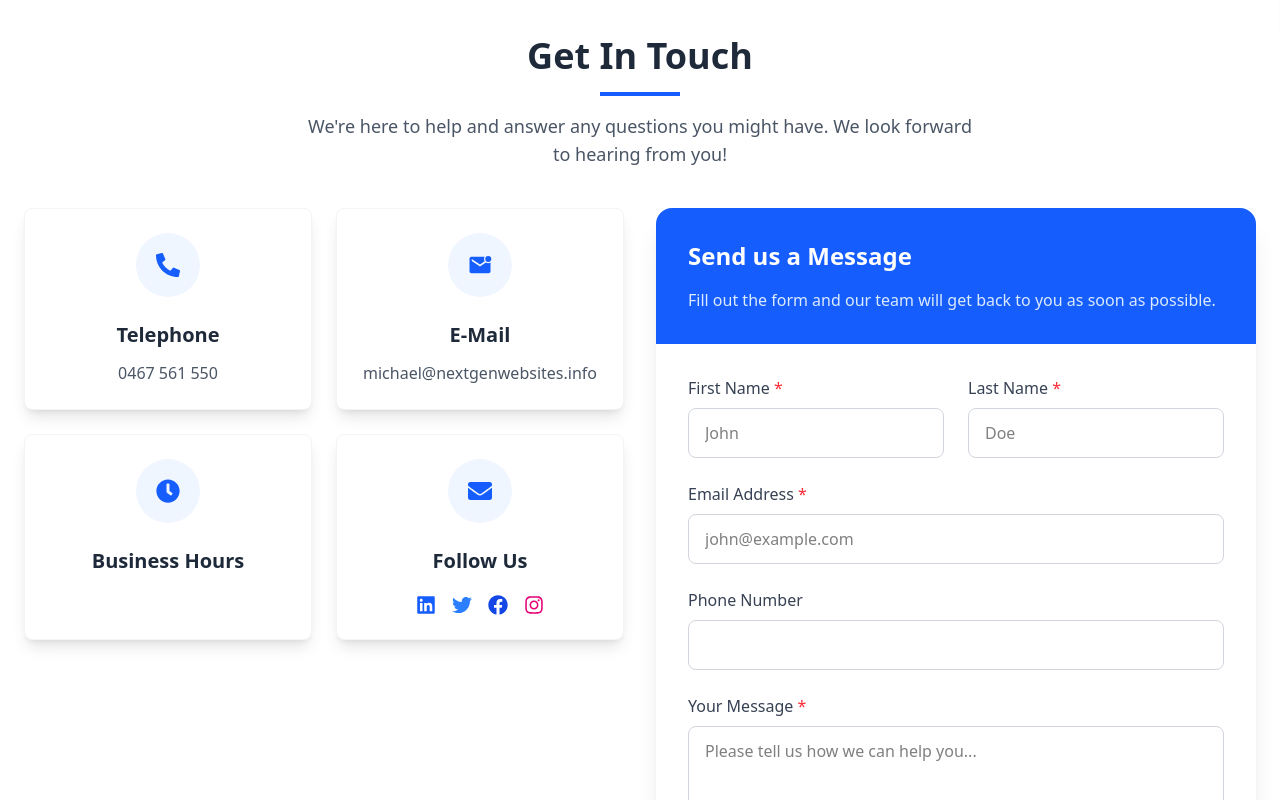
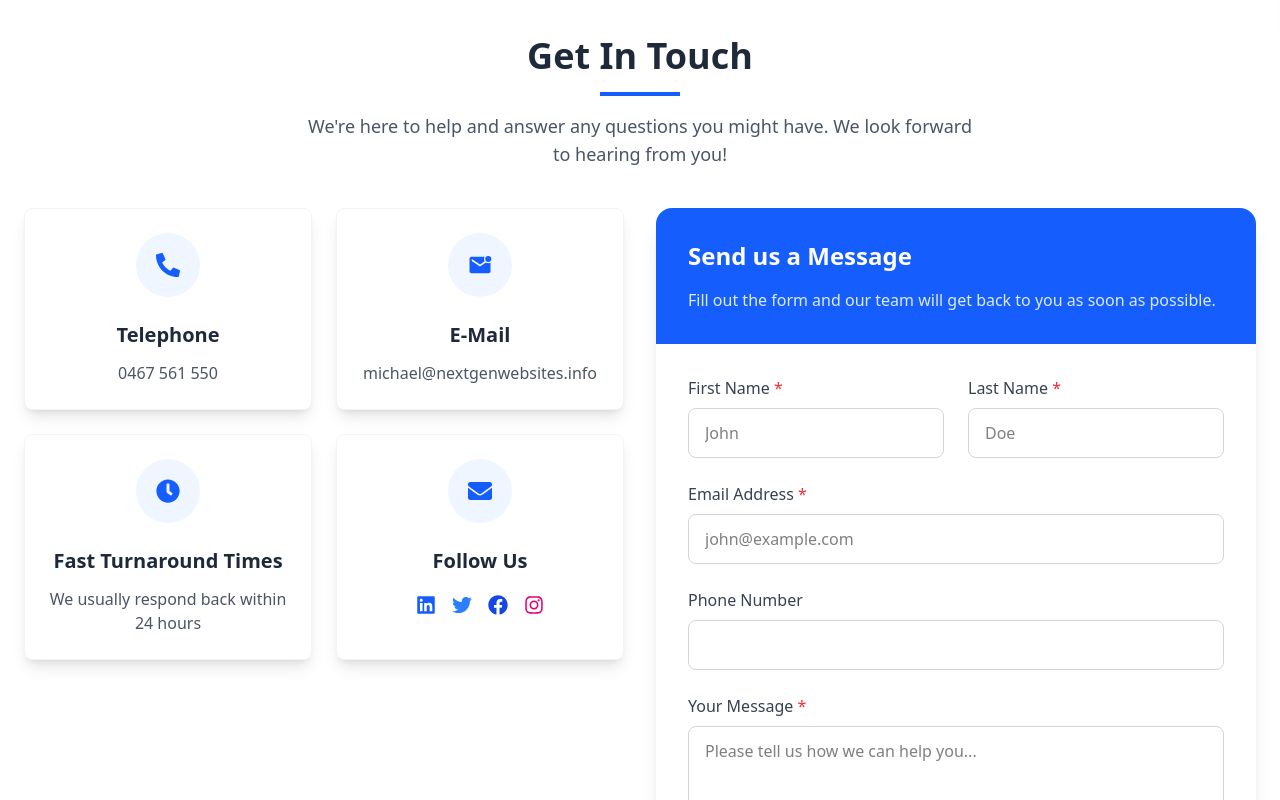
Before and after one commit to NextGenWebsites/NextGenWebsites, a React (Vite) app: page /contact in a window 1280 px wide. Shown: the part 332-1132 px from the top of the page. Built offline with nearby package versions, Linux system fonts and the light colour scheme.

Commit message:
changed contact time

```diff
--- a/src/pages/ContactPage.jsx
+++ b/src/pages/ContactPage.jsx
@@ -306,10 +306,10 @@ const ContactPage = () => {
       hoverColor: "green",
     },
     {
-      title: "Business Hours",
+      title: "Fast Turnaround Times",
       content: (
         <div className="space-y-2">
-
+        <p>We usually respond back within 24 hours</p>
         </div>
       ),
       icon: <FaClock size={24} />,
```
